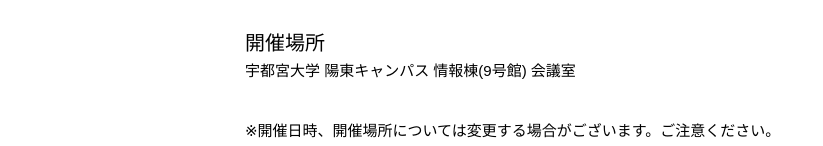
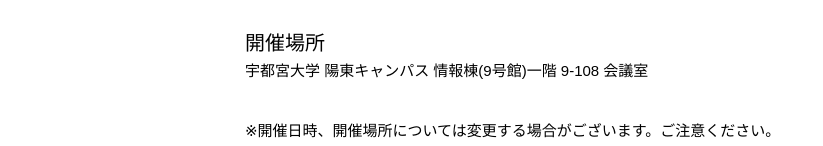
Before and after one commit to yauc2016spring/yauc2016spring.github.io, a plain HTML site: page index.html in a window 1280 px wide. Shown: the part 1675-1821 px from the top of the page, without its empty margins (0-823 px from the left). Drawn offline with Linux system fonts and the light colour scheme.

Commit message:
7th commit

```diff
--- a/index.html
+++ b/index.html
@@ -129,7 +129,7 @@
 			<p>4月21日<br>17:00～20:00</p>
 			<p><br></p>
 			<h3>開催場所</h3>
-			<p>宇都宮大学 陽東キャンパス 情報棟(9号館) 会議室</p>
+			<p>宇都宮大学 陽東キャンパス 情報棟(9号館)一階 9-108 会議室</p>
 			<p><br></p>
 			<p>※開催日時、開催場所については変更する場合がございます。ご注意ください。</p>
 			</div>
```
